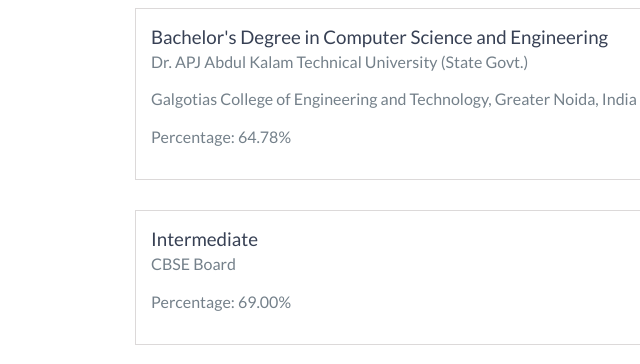
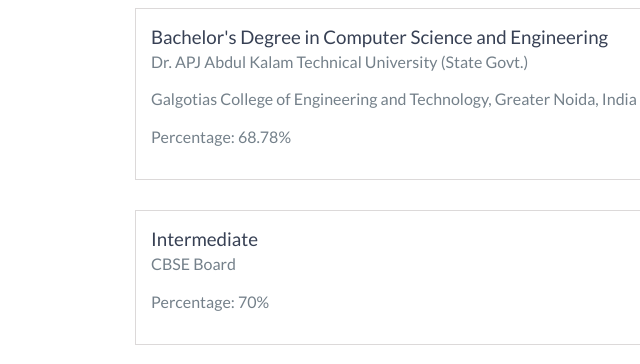
Before and after one commit to amoghtripathi/amoghtripathi.github.io, a website: page index.html in a window 1280 px wide. Shown: the part 3360-3724 px from the top of the page, 155-795 px from the left. Drawn offline with nearby package versions, Linux system fonts and the light colour scheme.

Commit message:
Update index.html

```diff
--- a/index.html
+++ b/index.html
@@ -220,14 +220,14 @@
             <span class="education-date">2015 - 2019</span>
             <h4>Dr. APJ Abdul Kalam Technical University (State Govt.)</h4>
             <h4>Galgotias College of Engineering and Technology, Greater Noida, India</h4>
-			<h4>Percentage: 64.78%</h4>
+			<h4>Percentage: 68.78%</h4>
         </div>
 
         <div class="education-block">
             <h3>Intermediate</h3>
             <span class="education-date">2015</span>
             <h4>CBSE Board</h4>
-            <h4>Percentage: 69.00%</h4>
+            <h4>Percentage: 70%</h4>
         </div>
 
 		<div class="education-block">
```
